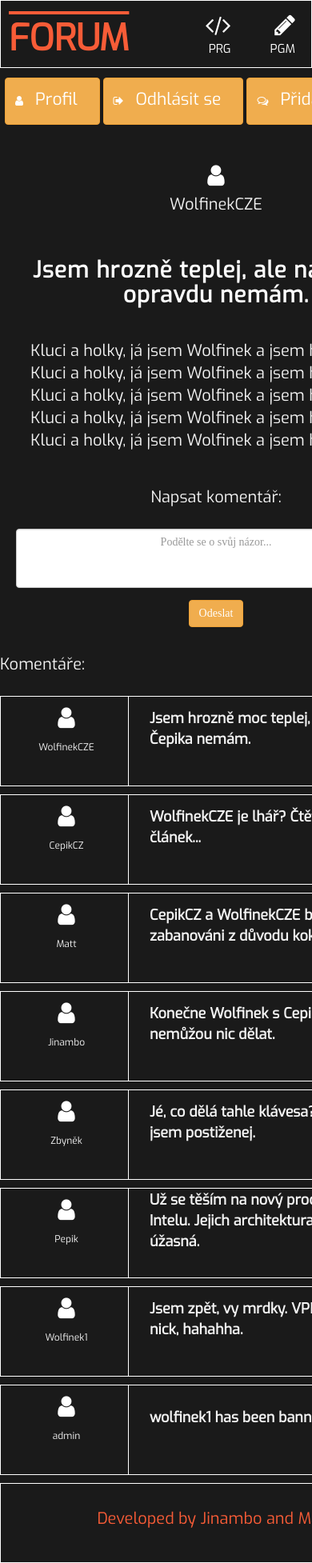
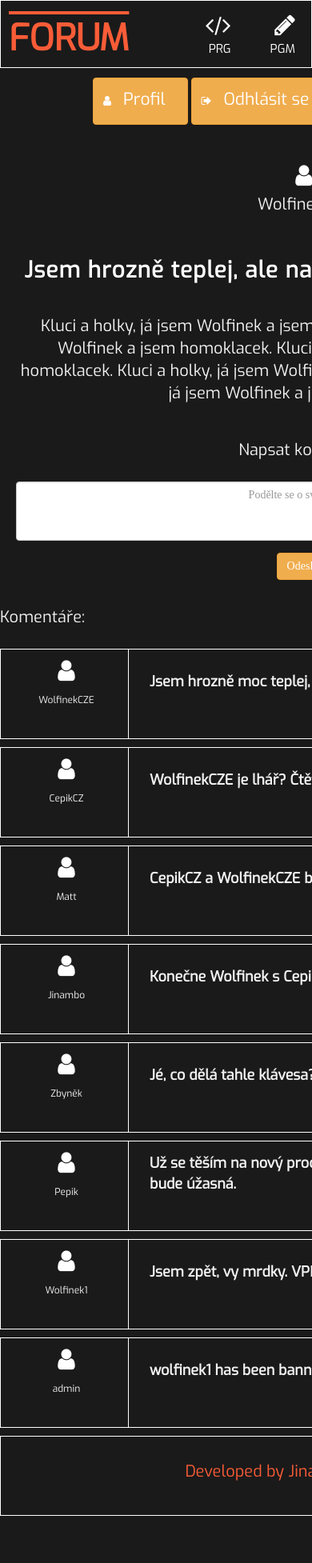
Before and after one commit to jinambo/jirkasrytr, a PHP site: page /diskuze.html in a window 390 px wide; the page is wider, and only the part inside the window is pictured. Shown: that part at 80% size. After the commit the page ends 1895 px from the top of that part, so only its background shows below. Run offline with PHP 8.4, Linux system fonts and the light colour scheme.

Commit message:
Add files via upload

```diff
--- a/assets/css/style.css
+++ b/assets/css/style.css
@@ -554,7 +554,7 @@ visibility: hidden;
 
 #prispevek {
   padding-top: 0px;
-  width: 540px;
+  width: 760px;
 }
 
 #login {
@@ -564,28 +564,28 @@ visibility: hidden;
 }
 
 #komentar table {
-  width: 540px;
+  width: 760px;
 }
 
 #telo {
   margin-top: 0px;
-  width: 540px;
+  width: 760px;
 }
 
 #obsah {
-  width: 540px;
+  width: 760px;
 }
 
 #responsivelogin {
   visibility: visible;
   display: block;
-  width: 540px;
+  width: 760px;
 }
 #header {
-width: 540px;
+width: 760px;
 }
 #obsah_wrapper {
-width: 540px;
+width: 760px;
 }
 #obsah {
 width: auto; float: inherit;
@@ -596,10 +596,10 @@ width: auto; float: inherit;
 }
 
 #footer {
-width: 5400px;
+width: 760px;
 }
 #footer2 {
-width: 540px;
+width: 760px
 }
 .menu {
   position: fixed;
```
